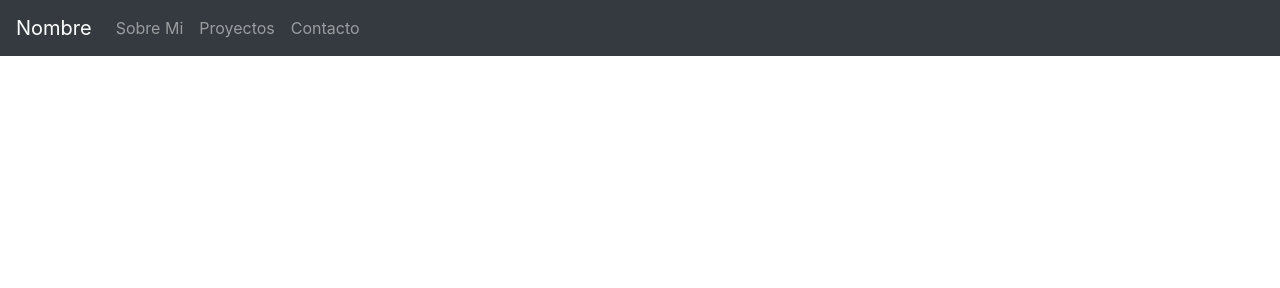
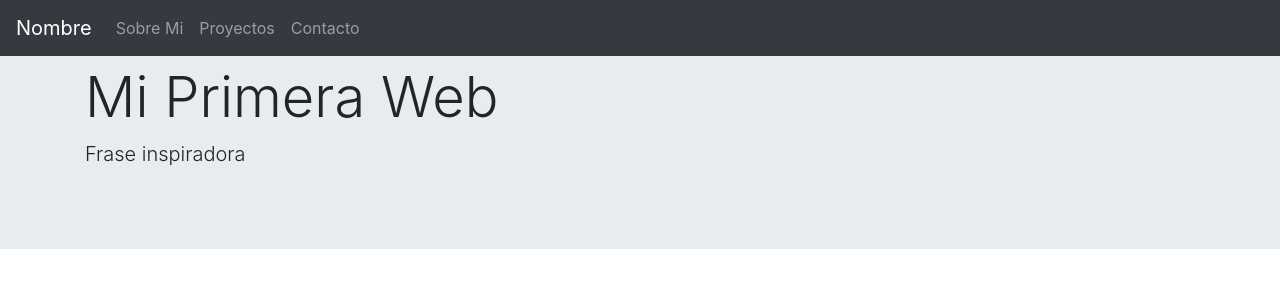
Before and after one commit to fedejimenez/git-bisect-ejemplo, a plain HTML site: page index.html in a window 1280 px wide. Drawn offline with nearby package versions, Linux system fonts and the light colour scheme.

Commit message:
Agregar jumbotron

```diff
--- a/index.html
+++ b/index.html
@@ -43,6 +43,18 @@
     </nav>
   </header>
 
+  <main>
+    <div class="jumbotron jumbotron-fluid">
+      <div class="container">
+        <h1 class="display-4">Mi Primera Web</h1>
+        <p class="lead">
+          Frase inspiradora
+        </p>
+      </div>
+    </div>
+
+  </main>
+
 </body>
 
 </html>
```
